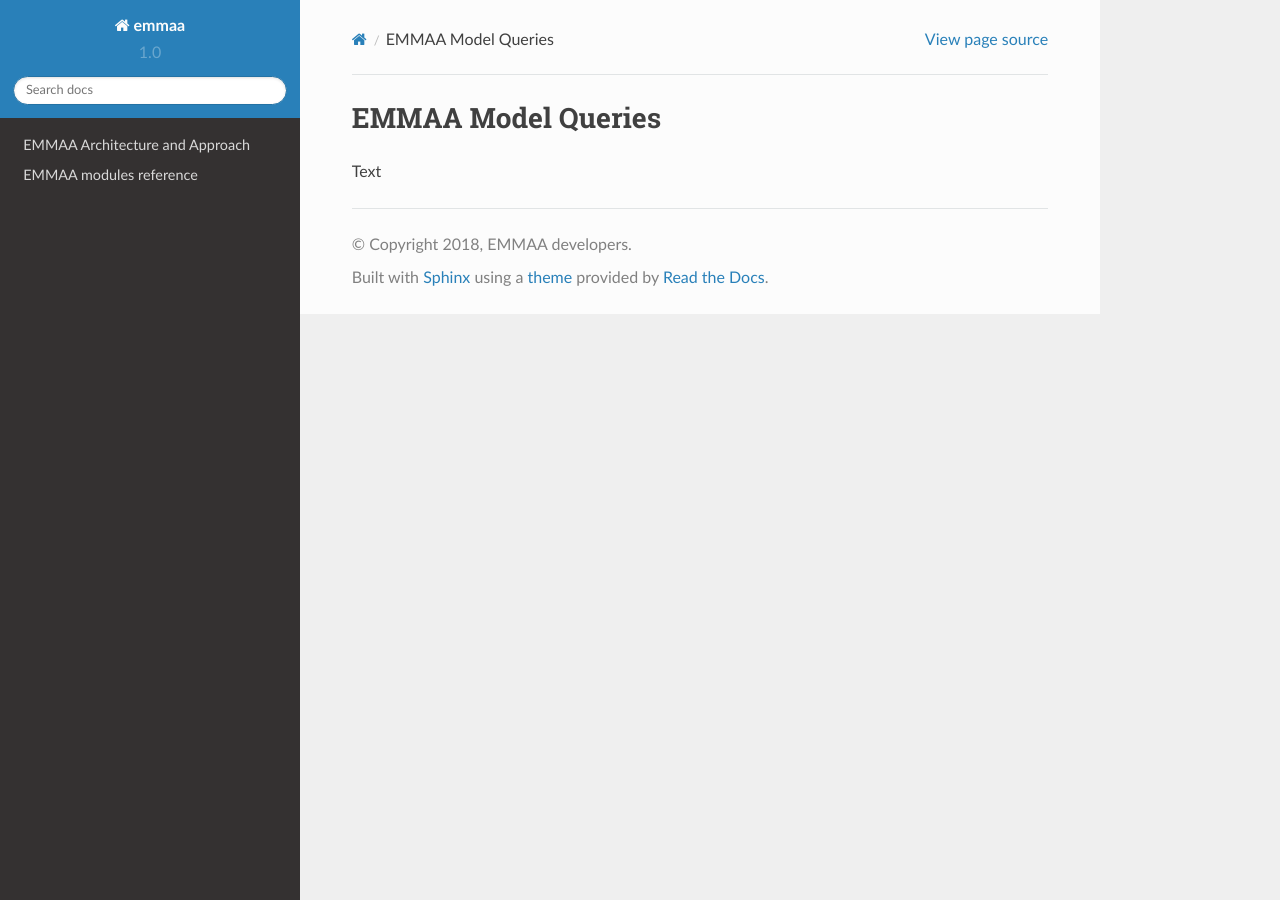
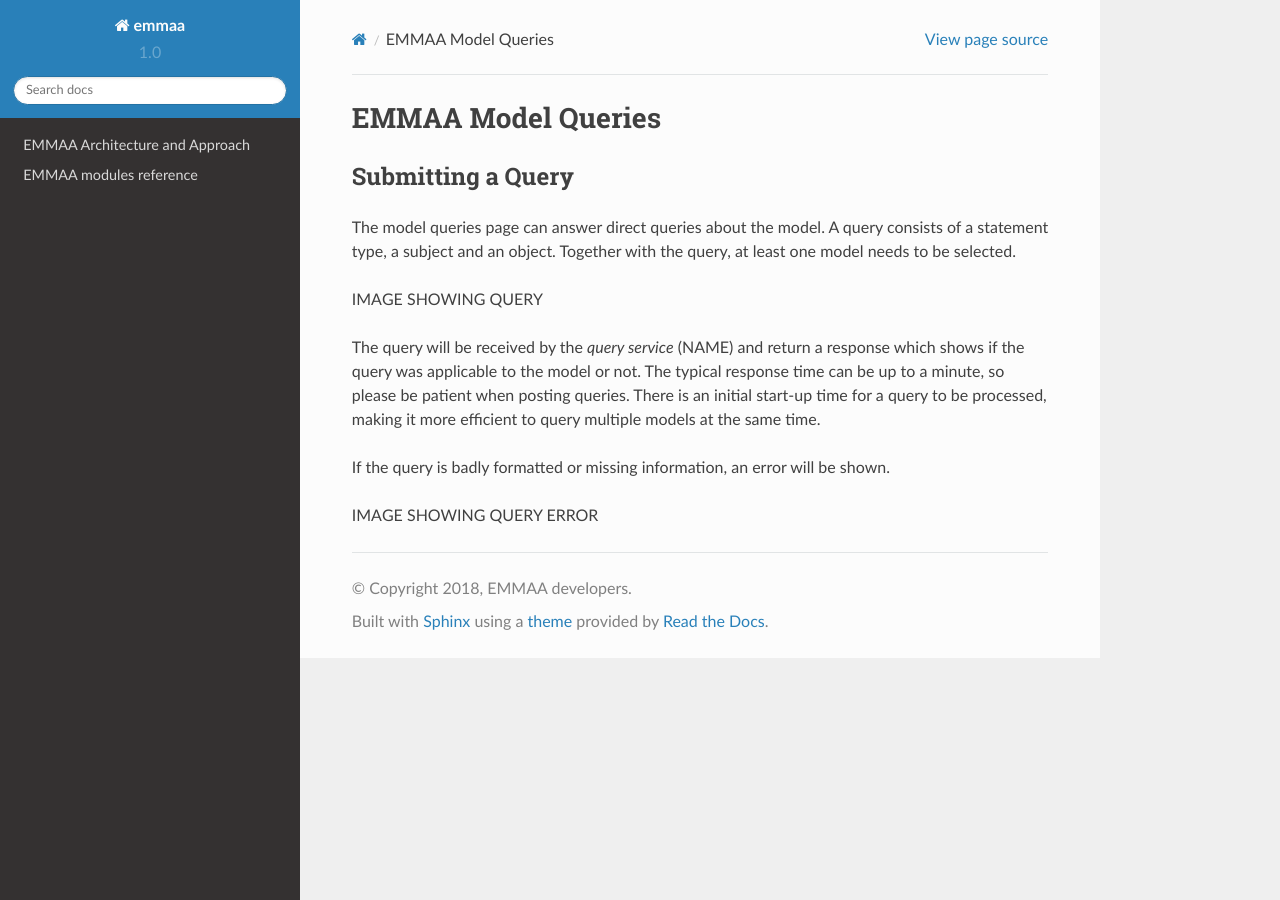
Before and after one commit to gyorilab/emmaa, a Sphinx documentation site: the page built from doc/architecture/dashboard/model_queries.rst, in a window 1280 px wide. Built offline with Sphinx 7.4.7 and the Read the Docs theme 2.0.0, drawn with Linux system fonts in a browser that asks for light colours.

Commit message:
WIP write query page instructions

```diff
--- a/doc/architecture/dashboard/model_queries.rst
+++ b/doc/architecture/dashboard/model_queries.rst
@@ -1,4 +1,22 @@
 EMMAA Model Queries
 ===================
 
-Text
+Submitting a Query
+------------------
+
+The model queries page can answer direct queries about the model. A query
+consists of a statement type, a subject and an object. Together with the
+query, at least one model needs to be selected.
+
+IMAGE SHOWING QUERY
+
+The query will be received by the *query service* (NAME) and return a
+response which shows if the query was applicable to the model or not. The
+typical response time can be up to a minute, so please be patient when
+posting queries. There is an initial start-up time for a query to be
+processed, making it more efficient to query multiple models at the same time.
+
+If the query is badly formatted or missing information, an error will be
+shown.
+
+IMAGE SHOWING QUERY ERROR
```
